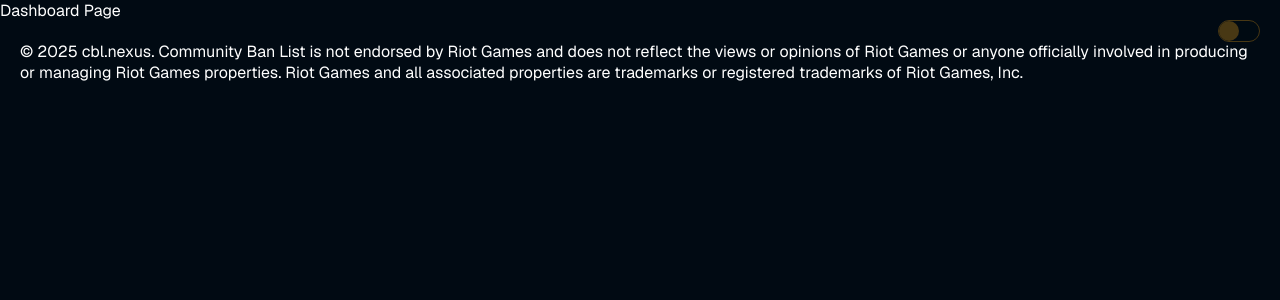
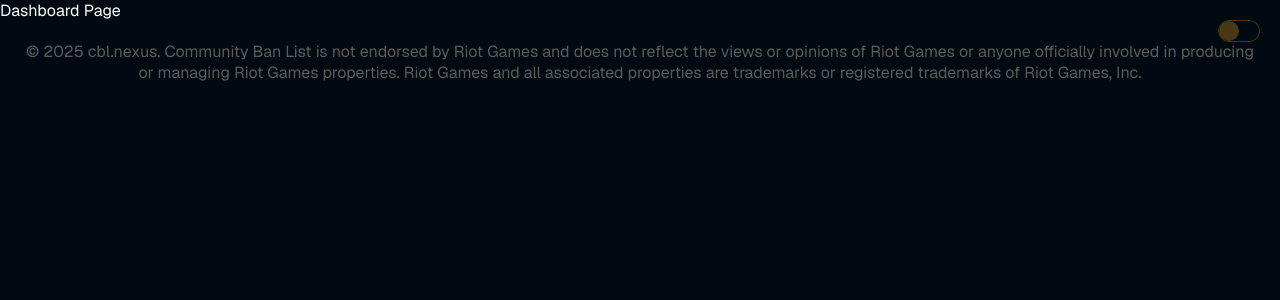
Before and after one commit to MGSimard/cbl, a Next.js app: page /dashboard in a window 1280 px wide. Shown: the top 300 px of the page. Built offline with nearby package versions, Linux system fonts and the light colour scheme.

Commit message:
get rid of that lol I won't be using postcss

```diff
--- a/src/components/ThemeToggle.module.css
+++ /dev/null
@@ -1,6 +0,0 @@
-#theme-toggle {
-  position: fixed;
-  top: var(--sitePadding);
-  right: var(--sitePadding);
-  z-index: 100;
-}
--- a/src/styles/globals.css
+++ b/src/styles/globals.css
@@ -5,6 +5,7 @@
 
   /* Fallbacks */
   --clrText: hsl(45, 10%, 59%);
+  --clrTextMuted: hsl(48, 3%, 35%);
   --clrHeading: hsl(40, 50%, 88%);
   --clrSubheading: hsl(41, 56%, 51%);
 
@@ -61,6 +62,8 @@ main#hero {
 }
 footer {
   padding: var(--sitePadding);
+  color: var(--clrTextMuted);
+  text-align: center;
 }
 /**/
 /* NORMALIZE */
```
